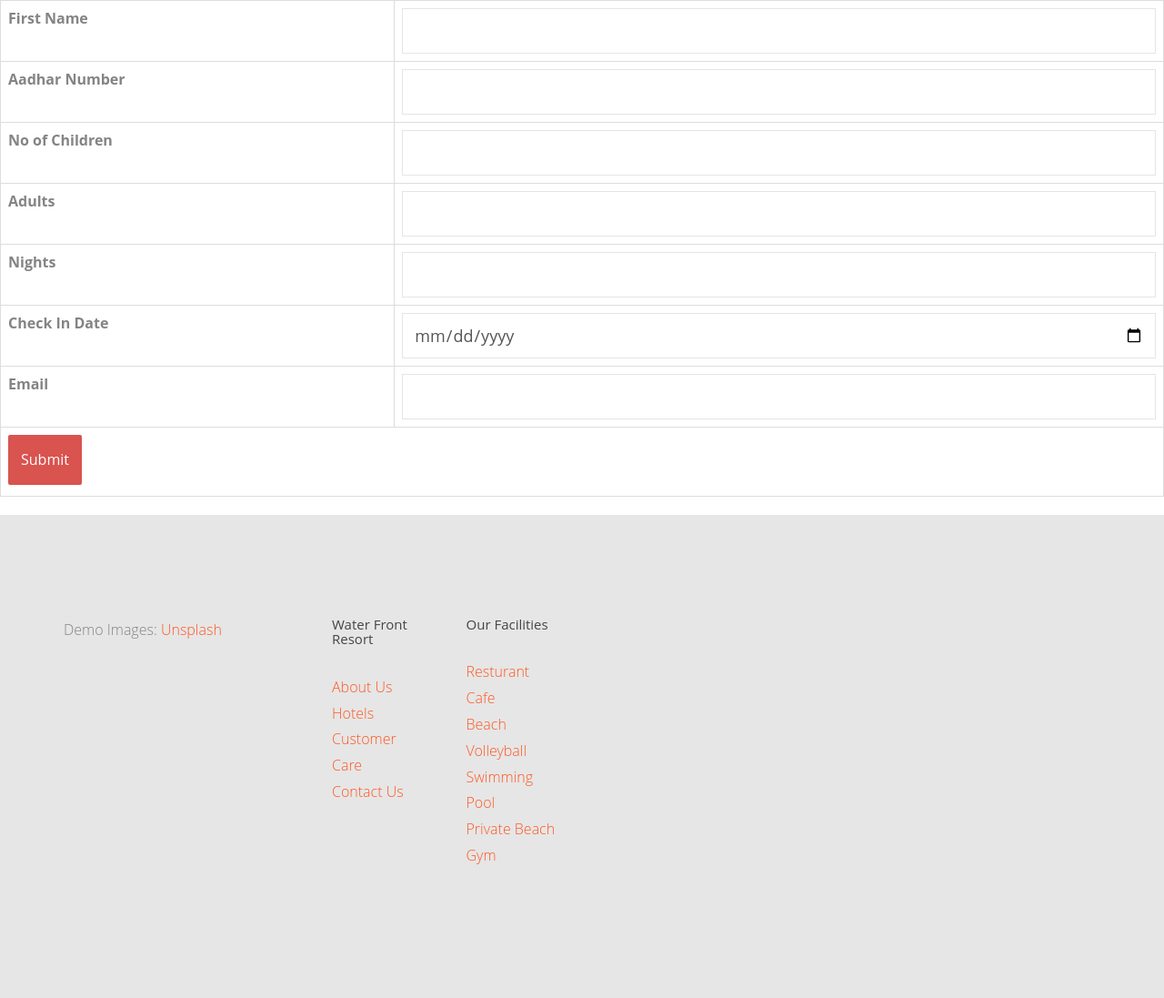
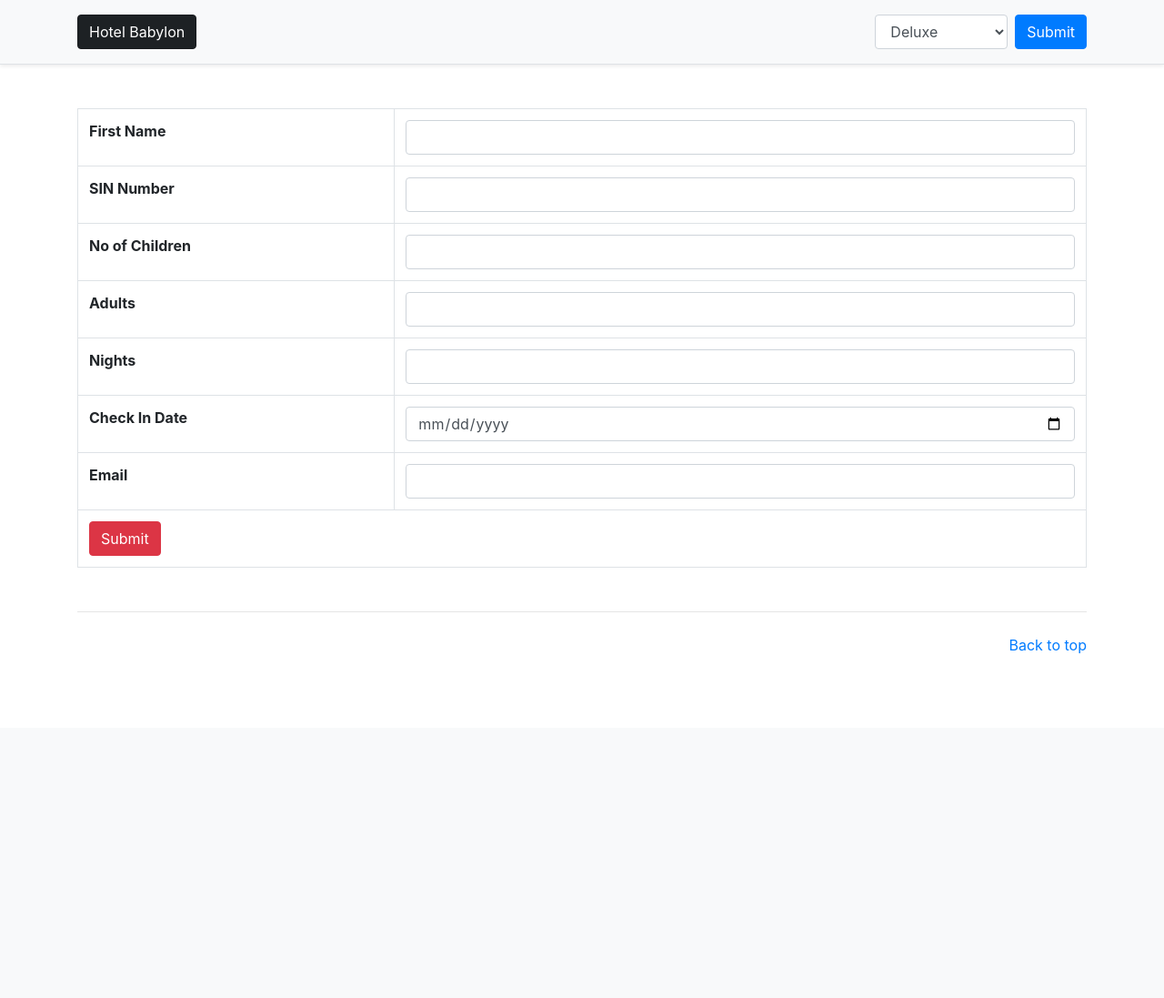
Before and after one commit to Raghav-rv28/WaterResortReservationSystem, a Django app: page /booking/book/1 in a window 1280 px wide. Shown: the whole page at 91% size. After the commit the page ends 718 px from the top, so only its background shows below. Run offline with Django 3.2, Linux system fonts and the light colour scheme; some libraries are stand-ins or nearby versions.

Commit message:
Update Website
Better Home Page with Proper Working Booking System

```diff
--- /dev/null
+++ b/Secret Key and Credit card for payment.csv
@@ -0,0 +1,6 @@
+key_id,,,rzp_test_NobqtLID5BdaLn,
+key_secret,,,afK4SB25oX9QZ2iBQVDM9s4x,
+test credit card (domestic Card),,,4111 1111 1111 1111 ,
+test credit card (international Card),,,4012 8888 8888 1881,
+CVV,,,259,
+Expiry Date,,,Any Date,23-Feb
--- a/hotelBooking/hotels/views.py
+++ b/hotelBooking/hotels/views.py
@@ -1,81 +1,77 @@
-from django.shortcuts import render,redirect
+from django.shortcuts import render, redirect
 from . import models
 from django.http import Http404
 from django.http import HttpResponse
 import pdb
 from django.core.mail import send_mail
 # Create your views here.
+
+
 def room(request):
-    ro=models.rooms.objects.all()
-    return render(request,"room.html",{"ro":ro})
+    ro = models.rooms.objects.all()
+    return render(request, "room.html", {"ro": ro})
+
 
 def search(request):
-    ro=models.rooms.objects.all()
-    val1=request.POST['num1']
+    ro = models.rooms.objects.all()
+    val1 = request.POST['num1']
 
-    return render(request,"search.html",{"ro":ro,"val1":val1})
+    return render(request, "search.html", {"ro": ro, "val1": val1})
 
 
-def book(request,obj_id):
-    request.session['val700']=obj_id
-    return render (request,"booking.html")
-
-
+def book(request, obj_id):
+    request.session['val700'] = obj_id
+    return render(request, "booking.html")
 
 
 def confirm(request):
+    val8 = int(request.POST['adult'])
+    val10 = int(request.POST['child'])
+    val11 = int(request.POST['nights'])
 
-     val8=int(request.POST['adult'])
-     val10=int(request.POST['child'])
-     val11=int(request.POST['nights'])
-
-     cost=(val11*((val8*1000)+(val10*500)))
-     request.session['val12']=request.POST['name']
-     request.session['val2']=request.POST['adult']
-     request.session['val3']=request.POST['child']
-     request.session['val13']=request.POST['no']
-     request.session['val9']=request.POST['room_code']
-     request.session['val6']=request.POST['nights']
-     request.session['val30']=request.POST['checkin']
-     request.session['var']=cost
-     request.session['val150']=request.POST['email']
-     return render(request,"confirm.html",{'cost':cost})
-
-
-
-
+    cost = (val11 * ((val8 * 1000) + (val10 * 500)))
+    request.session['val12'] = request.POST['name']
+    request.session['val2'] = request.POST['adult']
+    request.session['val3'] = request.POST['child']
+    request.session['val13'] = request.POST['no']
+    request.session['val9'] = request.POST['room_code']
+    request.session['val6'] = request.POST['nights']
+    request.session['val30'] = request.POST['checkin']
+    request.session['var'] = cost
+    request.session['val150'] = request.POST['email']
+    return render(request, "confirm.html", {'cost': cost})
 
 
 def payment(request):
     if 'val700' not in request.session:
         return redirect('/')
-    cost=request.session['val700']
-    return render(request,"Payment.html",{'cost':cost})
+    cost = request.session['val700']
+    return render(request, "Payment.html", {'cost': cost})
 
 
 def success(request):
 
-
-    guest1=models.guest()
-    guest1.Head_name=request.session['val12']
-    guest1.No_of_adults=request.session['val2']
-    guest1.no_of_children=request.session['val3']
-    guest1.Identity_no=request.session['val13']
-    guest1.Room_code=request.session['val700']
-    guest1.No_of_nights=request.session['val6']
-
+    guest1 = models.guest()
+    guest1.Head_name = request.session['val12']
+    guest1.No_of_adults = request.session['val2']
+    guest1.no_of_children = request.session['val3']
+    guest1.Identity_no = request.session['val13']
+    guest1.Room_code = request.session['val700']
+    guest1.No_of_nights = request.session['val6']
 
     guest1.save()
 
-    ro=models.rooms.objects.all()
-    for ro in ro :
-            if (ro.Roomcode==request.session['val700']):
-                    ro.Availible=False
-                    ro.save()
-                    break
-    val180=request.session['val150']
-    # send_mail('Payment Received','Room Booked','workjash@hushmail.com',['{}'.format(val180)],fail_silently=True)
-    return render (request,"success.html")
+    ro = models.rooms.objects.all()
+    for ro in ro:
+        if (ro.Roomcode == request.session['val700']):
+            ro.Availible = False
+            ro.save()
+            break
+    val180 = request.session['val150']
+    send_mail('Payment Received', 'Room Booked', 'raghavrudhra28@gmail.com',
+              ['{}'.format(val180)], fail_silently=True)
+    return render(request, "success.html")
+
 
 def cancel(request):
     del request.session['val700']
--- a/hotelBooking/mod3/settings.py
+++ b/hotelBooking/mod3/settings.py
@@ -128,8 +128,8 @@ EMAIL_BACKEND = 'django.core.mail.backends.smtp.EmailBackend'
 EMAIL_HOST = 'smtp.hushmail.com'
 
 EMAIL_POST = 587
-EMAIL_HOST_USER = 'youremail@yourdomain.com'
-EMAIL_HOST_PASSWORD = 'your_password'
+EMAIL_HOST_USER = 'raghavrudhra28@gmail.com'
+EMAIL_HOST_PASSWORD = 'raj@007@GOOGL'
 EMAIL_USE_TLS = True
 EMAIL_USE_SSL = False
 
--- a/hotelBooking/mod3/urls.py
+++ b/hotelBooking/mod3/urls.py
@@ -17,16 +17,23 @@ from django.contrib import admin
 from django.urls import include, path
 from django.conf import settings
 from django.conf.urls.static import static
-from pages import views
+from pages.views import home_view, contact_view, services_view, hotel_view, blog_view
+from hotels import views
 
 urlpatterns = [
-    path('', views.home_view, name='home'),
+    path('', home_view, name='home'),
     path('booking/', include('hotels.urls')),
     path('admin/', admin.site.urls),
-    path('contact/', views.contact_view, name='contact'),
-    path('services/', views.services_view, name='services'),
-    path('blog/', views.services_view, name='blog'),
-    path('hotel/', views.hotel_view, name='hotel')
+    path('contact/', contact_view, name='contact'),
+    path('services/', services_view, name='services'),
+    path('blog/', blog_view, name='blog'),
+    path('hotel/', hotel_view, name='hotel'),
+    path("search", views.search, name='search'),
+    path("confirm", views.confirm, name='confirm'),
+    path("payment", views.payment, name='payment'),
+    path("success", views.success, name='success'),
+    path("cancel", views.cancel, name='cancel'),
+
 ]
 
 urlpatterns = urlpatterns + \
--- a/hotelBooking/templates/Payment.html
+++ b/hotelBooking/templates/Payment.html
@@ -1,12 +1,12 @@
-{% extends "base.html" %}
+{% extends "base2.html" %}
 {% block content %}
     <form action="success" method="POST">
             {% csrf_token %}
         <script
             src="https://checkout.razorpay.com/v1/checkout.js"
-            data-key="rzp_test_3Ds6LcUtNdTk1B"
+            data-key="rzp_test_NobqtLID5BdaLn"
             data-amount="{{cost}}"
-            data-currency="INR"
+            data-currency="CAD"
 
             data-buttontext="Pay with Razorpay"
             data-name="Hotel Babylon"
--- a/hotelBooking/templates/base.html
+++ b/hotelBooking/templates/base.html
@@ -77,10 +77,9 @@
                         <div class="col-md-3">
                             <h3>Water Front Resort</h3>
                             <ul class="link">
-                                <li><a href="#">About Us</a></li>
-                                <li><a href="#">Hotels</a></li>
-                                <li><a href="#">Customer Care</a></li>
-                                <li><a href="#">Contact Us</a></li>
+                                <li><a href="{%url 'hotel' %}">Hotels</a></li>
+                                <li><a href="{%url 'contact' %}">Customer Care</a></li>
+                                <li><a href="{%url 'contact' %}">Contact Us</a></li>
                             </ul>
                         </div>
                         <div class="col-md-3">
--- /dev/null
+++ b/hotelBooking/templates/base2.html
@@ -0,0 +1,39 @@
+{% load static %}
+<!DOCTYPE html>
+<html>
+<head>
+    <title>Hotel Room Booking System</title>
+    <link rel="stylesheet" type="text/css" href="{% static 'css/bootstrap.min.css' %}">
+</head>
+<body>
+    <!-- Just an image -->
+    <nav class="navbar navbar-light bg-light mb-5 border-bottom shadow-sm py-3">
+        <div class="container">
+            <a href="/" class="btn btn-dark active">Hotel Babylon</a>
+              <form  method="POST" action="/search" class="form-inline">
+                {% csrf_token %}
+                <select class="form-control mr-sm-2" name="num1">
+                  <option value="1">Deluxe</option>
+                  <option value="2">Super Delux</option>
+                  <option value="3">Luxury (Villa)</option>
+                </select>
+                <input type="submit" class="btn btn-primary my-2 my-sm-0" />
+              </form>
+        </div>
+    </nav>
+    <div class="container mb-5">
+        {%block content %}
+        {% endblock %}
+    </div>
+
+
+<footer class="text-muted">
+  <div class="container">
+    <hr class="pt-2" />
+    <p class="float-right">
+      <a href="{%url 'home' %}">Back to top</a>
+    </p></div>
+</footer>
+
+</body>
+</html>
--- a/hotelBooking/templates/booking.html
+++ b/hotelBooking/templates/booking.html
@@ -1,4 +1,4 @@
-{% extends "base.html" %}
+{% extends "base2.html" %}
 {% block content %}
 <form action="/confirm" method="POST">
     {% csrf_token %}
@@ -8,7 +8,7 @@
             <td><input type="text" class="form-control" name='name' required></td>
         </tr>
         <tr>
-            <th>Aadhar Number</th>
+            <th>SIN Number</th>
             <td><input type="text" class="form-control" name='no' required></td>
         </tr>
         <tr>
--- a/hotelBooking/templates/confirm.html
+++ b/hotelBooking/templates/confirm.html
@@ -1,4 +1,4 @@
-{% extends "base.html" %}
+{% extends "base2.html" %}
 {% block content %}
 	<table class="table table-bordered">
 		<tr>
--- a/hotelBooking/templates/room.html
+++ b/hotelBooking/templates/room.html
@@ -1,4 +1,4 @@
-{% extends "base.html" %}
+{% extends "base2.html" %}
 {% block content %}
 
 <div class="row">
--- a/hotelBooking/templates/search.html
+++ b/hotelBooking/templates/search.html
@@ -1,4 +1,4 @@
-{% extends "base.html" %}
+{% extends "base2.html" %}
 {% block content %}
 
 <div class="row">
```
Also changed, not shown: hotelBooking/hotels/models.py (+15 -12 lines), hotelBooking/hotels/urls.py (+8 -8 lines), hotelBooking/templates/success.html (+3 -11 lines), hotelBooking/templates/website/index.html (+6 -6 lines), hotelBooking/README.md (added), hotelBooking/hotels/migrations/0020_auto_20201209_1352.py (added), hotelBooking/media/pics/back1.jpg (added), hotelBooking/media/pics/imageedit_8_8236749695.png (added).
